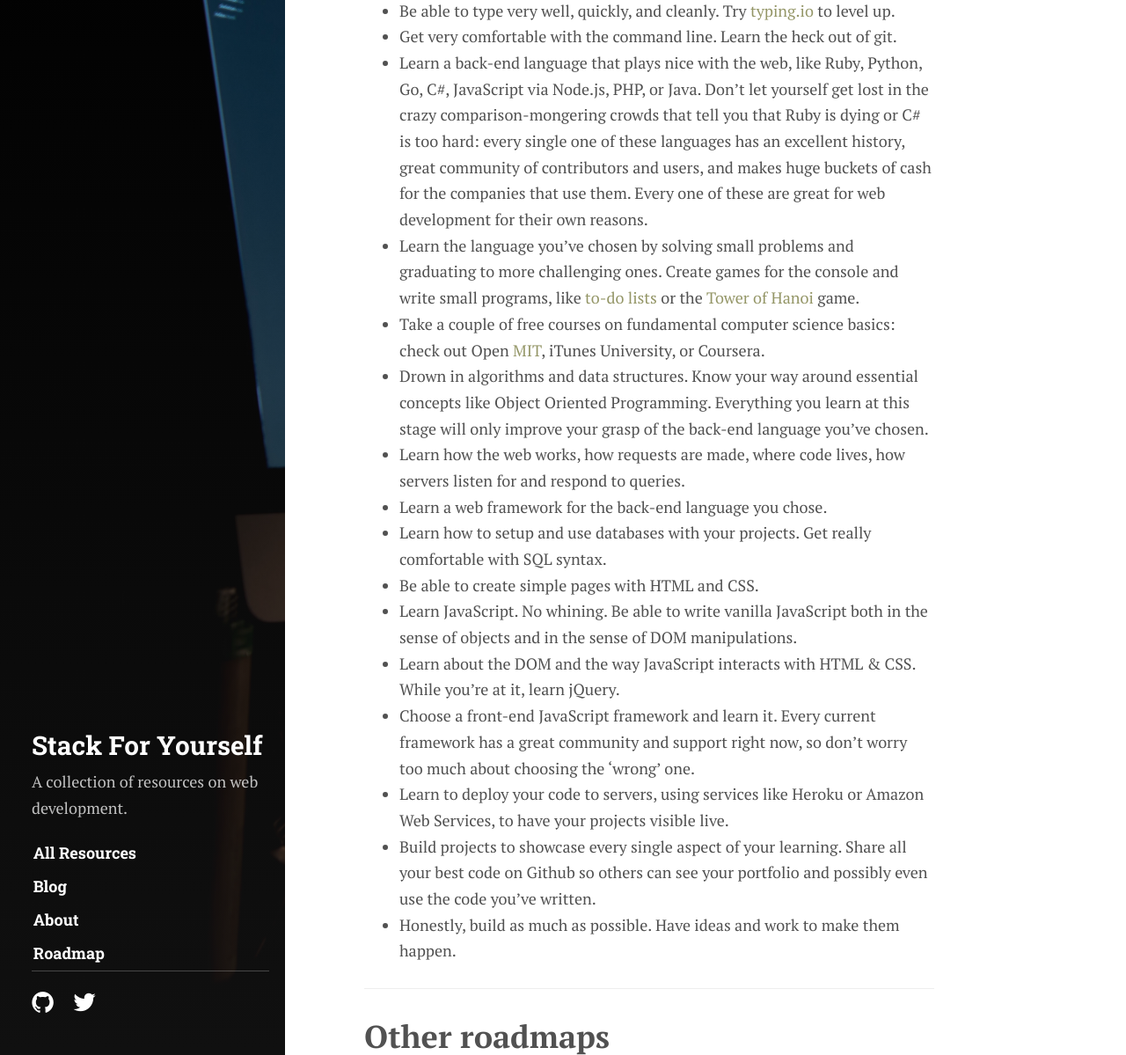
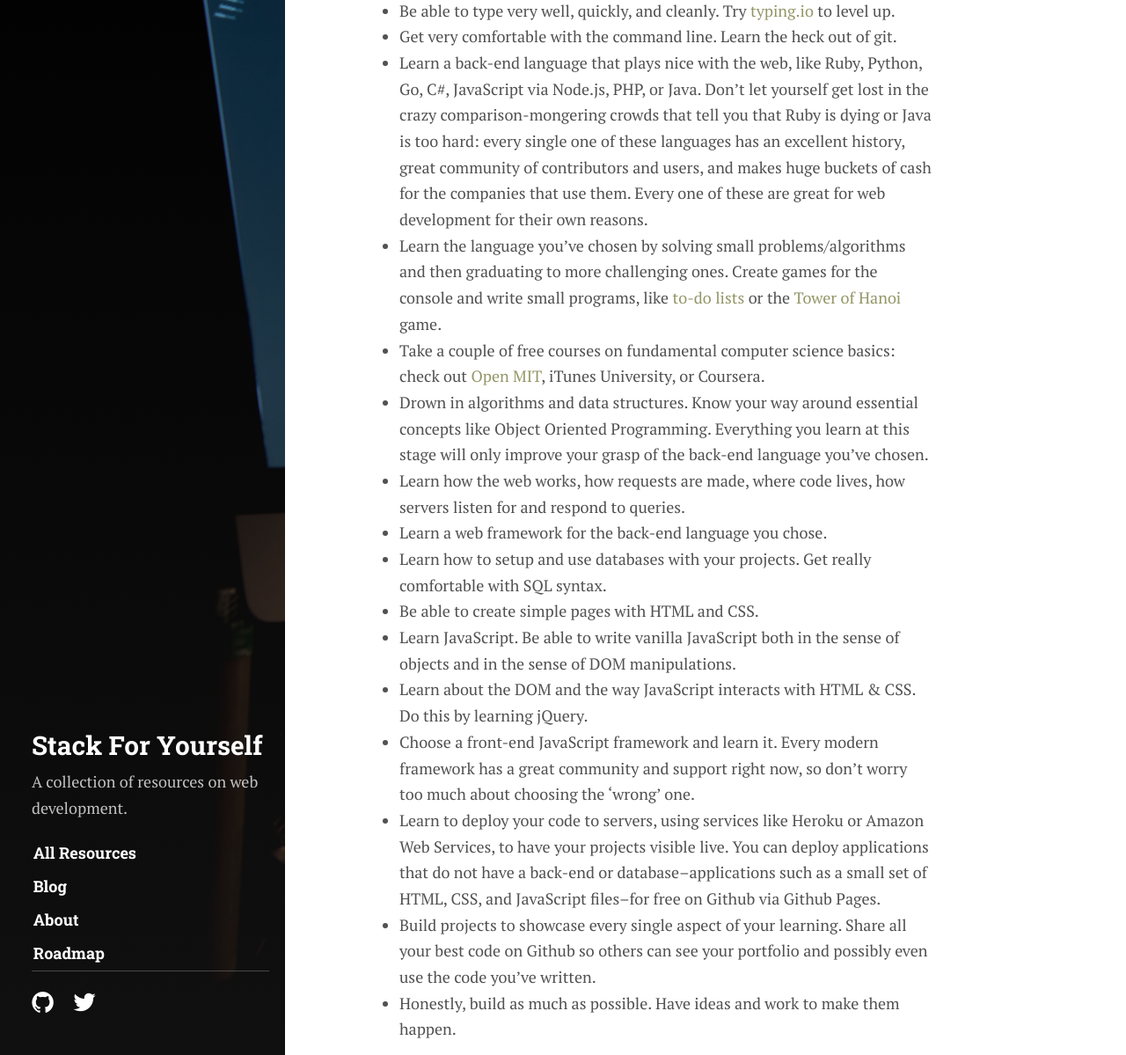
Before and after one commit to mindplace/stack-for-yourself, a Jekyll site: the page built from roadmap.md, in a window 1280 px wide and 1400 px high, scrolled down 1966 px. Shown: the part 201-1400 px from the top of the window at 88% size. Built offline with Jekyll 4.4.1, drawn with Linux system fonts in a browser that asks for light colours; some web fonts are replaced; some of the changed text lies outside the part shown.

Commit message:
clean up roadmap

```diff
--- a/roadmap.md
+++ b/roadmap.md
@@ -19,11 +19,11 @@
 
 It's not just you who might feel that way. Don't give up.
 
-Your [first 100 hours](https://www.vikingcodeschool.com/posts/the-beginner-s-dilemma-your-first-100-hours-of-code) will probably be to be especially difficult: first you'll be on Codecademy or somewhere similar, getting the hang of variables and `puts` statements, and suddenly you'll find yourself trying to solve some sort of simple [algorithm]({{ site.baseurl }}/2016/09/01) like [finding the nth Fibonacci number](http://www.programmerinterview.com/index.php/recursion/find-nth-fibonacci-number/) and everything will break and you'll cry out of fear and frustration and because you'll remember that part of you believes you're not cut out for this.
+Your [first 100 hours](https://www.vikingcodeschool.com/posts/the-beginner-s-dilemma-your-first-100-hours-of-code) will probably be to be especially difficult: first you'll be on Codecademy or somewhere similar, getting the hang of variables and `puts` statements, and suddenly you'll find yourself trying to solve some sort of simple [algorithm]({{ site.baseurl }}/2016/09/01) like [finding the nth Fibonacci number](http://www.programmerinterview.com/index.php/recursion/find-nth-fibonacci-number/) and everything will break and you'll get frustrated and cry and feel fear and believe you're not cut out for this.
 
 <img src="http://s3.amazonaws.com/viking_education/web_development/blog/coding_is_hard_confidence_competence.png" width="100%">
 
-But keep at it and it will continue to make more and more sense. [Organize yourself and your projects]({{ site.baseurl }}/2016/01/01/managing-your-tools), stay on top of where you are in your plan, [reach out to others for help, direction, support, and community]({{ site.baseurl }}/2016/01/01/coding-community), and don't lose heart.
+Don't let this deter you. Keep at it and it will continue to make more and more sense. [Organize yourself and your projects]({{ site.baseurl }}/2016/01/01/managing-your-tools), stay on top of where you are in your plan, [reach out to others for help, direction, support, and community]({{ site.baseurl }}/2016/01/01/coding-community), and don't lose heart.
 
 <hr>
 
@@ -33,18 +33,18 @@
 
 * Be able to type very well, quickly, and cleanly. Try [typing.io](https://typing.io/) to level up.
 * Get very comfortable with the command line. Learn the heck out of git.
-* Learn a back-end language that plays nice with the web, like Ruby, Python, Go, C#, JavaScript via Node.js, PHP, or Java. Don't let yourself get lost in the crazy comparison-mongering crowds that tell you that Ruby is dying or C# is too hard: every single one of these languages has an excellent history, great community of contributors and users, and makes huge buckets of cash for the companies that use them. Every one of these are great for web development for their own reasons.
-* Learn the language you've chosen by solving small problems and graduating to more challenging ones. Create games for the console and write small programs, like [to-do lists](https://github.com/mindplace/nifty_things/tree/master/To_do_list) or the [Tower of Hanoi](https://en.wikipedia.org/wiki/Tower_of_Hanoi) game.
-* Take a couple of free courses on fundamental computer science basics: check out Open [MIT](https://ocw.mit.edu/courses/find-by-department/), iTunes University, or Coursera.
+* Learn a back-end language that plays nice with the web, like Ruby, Python, Go, C#, JavaScript via Node.js, PHP, or Java. Don't let yourself get lost in the crazy comparison-mongering crowds that tell you that Ruby is dying or Java is too hard: every single one of these languages has an excellent history, great community of contributors and users, and makes huge buckets of cash for the companies that use them. Every one of these are great for web development for their own reasons.
+* Learn the language you've chosen by solving small problems/algorithms and then graduating to more challenging ones. Create games for the console and write small programs, like [to-do lists](https://github.com/mindplace/nifty_things/tree/master/To_do_list) or the [Tower of Hanoi](https://en.wikipedia.org/wiki/Tower_of_Hanoi) game.
+* Take a couple of free courses on fundamental computer science basics: check out [Open MIT](https://ocw.mit.edu/courses/find-by-department/), iTunes University, or Coursera.
 * Drown in algorithms and data structures. Know your way around essential concepts like Object Oriented Programming. Everything you learn at this stage will only improve your grasp of the back-end language you've chosen.
 * Learn how the web works, how requests are made, where code lives, how servers listen for and respond to queries.
 * Learn a web framework for the back-end language you chose.
 * Learn how to setup and use databases with your projects. Get really comfortable with SQL syntax.
 * Be able to create simple pages with HTML and CSS.
-* Learn JavaScript. No whining. Be able to write vanilla JavaScript both in the sense of objects and in the sense of DOM manipulations.
-* Learn about the DOM and the way JavaScript interacts with HTML & CSS. While you're at it, learn jQuery.
-* Choose a front-end JavaScript framework and learn it. Every current framework has a great community and support right now, so don't worry too much about choosing the 'wrong' one.
-* Learn to deploy your code to servers, using services like Heroku or Amazon Web Services, to have your projects visible live.
+* Learn JavaScript. Be able to write vanilla JavaScript both in the sense of objects and in the sense of DOM manipulations.
+* Learn about the DOM and the way JavaScript interacts with HTML & CSS. Do this by learning jQuery.
+* Choose a front-end JavaScript framework and learn it. Every modern framework has a great community and support right now, so don't worry too much about choosing the 'wrong' one.
+* Learn to deploy your code to servers, using services like Heroku or Amazon Web Services, to have your projects visible live. You can deploy applications that do not have a back-end or database--applications such as a small set of HTML, CSS, and JavaScript files--for free on Github via Github Pages.
 * Build projects to showcase every single aspect of your learning. Share all your best code on Github so others can see your portfolio and possibly even use the code you've written.
 * Honestly, build as much as possible. Have ideas and work to make them happen.
 
@@ -55,21 +55,22 @@
 ## Learning on your own
 [Go from Zero to Programmer Hero in One Guide!](http://everydayutilitarian.com/essays/learn-code/) But really there's a lot of [cool discussions](https://www.quora.com/If-you-were-designing-a-syllabus-to-take-a-newbie-like-me-from-a-coding-zero-to-a-Full-Stack-Web-Dev-Hero-in-6-months-and-under-1000-what-would-you-tell-me-to-learn-and-what-online-resources-should-I-use) about how to get into web development when you're a raw beginner to programming generally that are worth checking out.
 
-* [Essential competencies for Rails development](https://www.codefellows.org/blog/this-is-why-learning-rails-is-hard?__s=uvtabrbrcctximf9dhin): Rails is the major web framework for Ruby, and a popular choice for building apps quickly and well.
+* [Codecademy's Full Stack path](https://www.codecademy.com): Codecademy is an amazing first step on your road to code, especially if you have never written any code before. Great introduction to essential full stack concepts and competencies.
+* [Essential things you need to know for Rails development](https://www.codefellows.org/blog/this-is-why-learning-rails-is-hard?__s=uvtabrbrcctximf9dhin): Rails is the major web framework for Ruby, and a popular choice for building apps quickly and well.
 * [Where to start learning Rails and general webdev concepts](http://www.unforgivableruby.com/post/114752678529/learning-web-developmentrails-without-spending)
 * [Web technology for developers](https://developer.mozilla.org/en-US/docs/Web)
 * [Code.org courses](https://code.org/learn)
 * [Viking School prep course](https://www.vikingcodeschool.com/prep)
-* [IRN app, JS-based course to learn programming](http://lrnapp.com/)
-* [Code Avengers: various free courses to learn basics](https://www.codeavengers.com/profile#intro)
-* [TreeHouse, various small courses](https://teamtreehouse.com/)
+* [IRN app](http://lrnapp.com/): JavaScript-based course to learn programming.
+* [Code Avengers](https://www.codeavengers.com/profile#intro): various free courses to learn basics.
+* [Team TreeHouse](https://teamtreehouse.com/): various small courses.
 * [KhanAcademy courses](https://www.khanacademy.org/)
 * [Bento](https://bento.io/), cool tutorials for different web development technologies and concepts.
 * [Learn the Hard Way courses](http://programming-motherfucker.com/become.html), highly recommended.
 * [Codeschool](http://discover-devtools.codeschool.com/): lots of great, interactive tutorials, especially geared towards raw beginners. Some of them are behind paywalls, but it's very reasonable pricing.
-* [Videos at Lynda.com](https://www.lynda.com/)
-* [More videos](http://videolectures.net/Top/Computer_Science/), computer science video lectures
-* [Variety of free online computer science courses from universities](http://wayback.archive-it.org/3671/20150528220118/https://www.extension.harvard.edu/open-learning-initiative/intensive-introduction-computer-science)
+* [Lynda](https://www.lynda.com/): video tutorials.
+* [More videos](http://videolectures.net/Top/Computer_Science/): computer science video lectures
+* [Variety of free online computer science courses from universities](http://wayback.archive-it.org/3671/20150528220118/https://www.extension.harvard.edu/open-learning-initiative/intensive-introduction-computer-science): these are often Computer Science courses that teach broad programming/computer concepts.
 * [LifeHacker's "Programmer 101: Teach Yourself To Code"](http://lifehacker.com/5401954/programmer-101-teach-yourself-how-to-code) article with plenty of links
 * [Dreaming in Code](http://www.dreamincode.net/forums/forum/78-programming-tutorials/): Lots of tutorials for different languages
 
```
